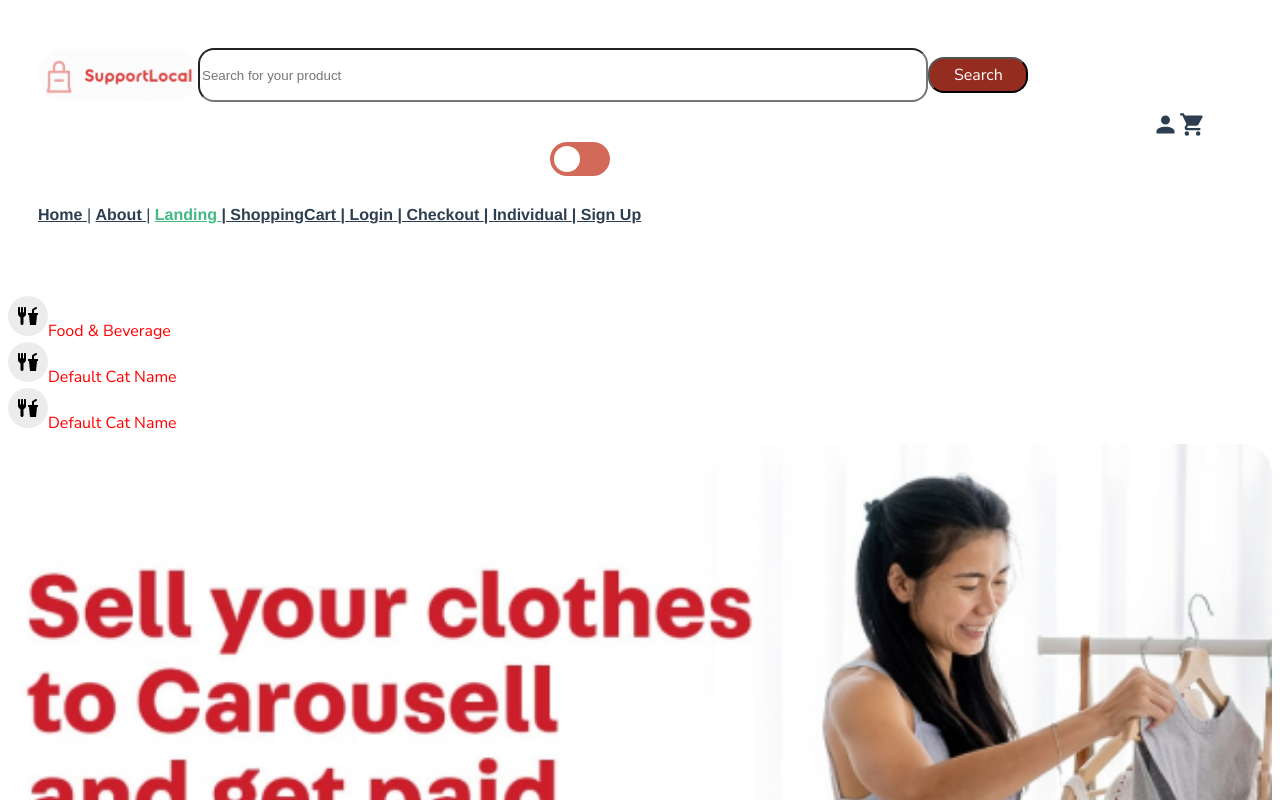
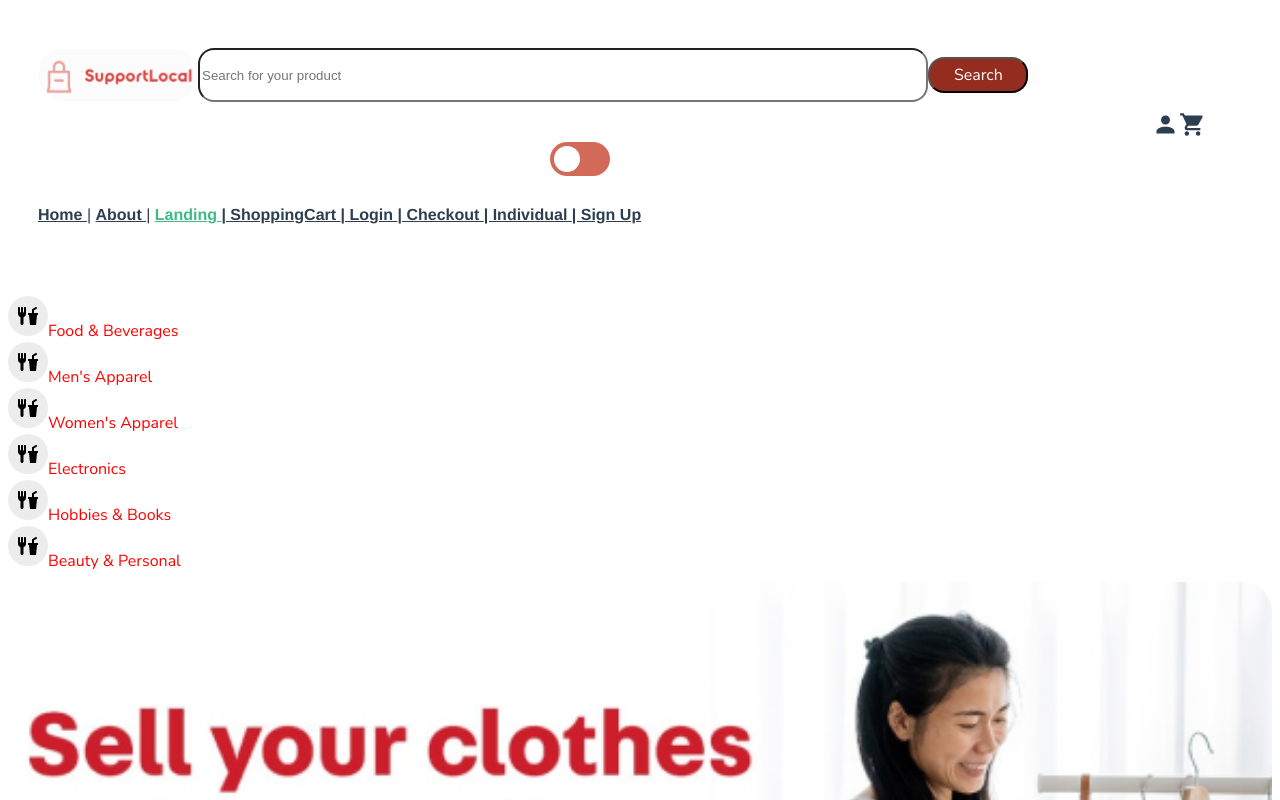
Before and after one commit to xavierkoo/support-local-frontend, a Vue app: page /#/landing in a window 1280 px wide. Shown: the top 800 px of the page. Built offline with nearby package versions, Linux system fonts and the light colour scheme.

Commit message:
feat: update component w iteration and emit method

```diff
--- a/src/components/SideNavPill.vue
+++ b/src/components/SideNavPill.vue
@@ -4,13 +4,14 @@
             class="btn btn-primary text-center"
             role="button"
             style="width: 100%"
+            @click="$emit('clickedItem', categoryName)"
         >
             <img
                 src="../assets/navSidePlaceholder.png"
                 style="width: 40px"
                 class="me-md-2"
             >
-            <span class="d-none d-xl-inline">{{ categoryname }}</span></a>
+            <span class="d-none d-xl-inline">{{ categoryName }}</span></a>
     </div>
 </template>
 
@@ -18,16 +19,16 @@
 export default {
   name: "SideNavPill",
   props: {
-    categoryname: {
+    categoryName: {
       type: String,
       default: "Default Cat Name",
     },
-    categoryimg: {
+    categoryImg: {
       type: String,
       default: "../assets/navSidePlaceholder.png'",
     },
   },
-  methods: {},
+  emits: ["clickedItem"],
 };
 </script>
 
--- a/src/views/LandingView.vue
+++ b/src/views/LandingView.vue
@@ -9,9 +9,12 @@
                         <!-- Display logo only from MD to Lg -->
                         <!-- Logo will align left, Caption will be visible at XL -->
                         <div class="row justify-content-center align-items-center">
-                            <SideNavPill categoryname="Food & Beverage" />
-                            <SideNavPill />
-                            <SideNavPill />
+                            <SideNavPill
+                                v-for="(cat, idx) in productCatArr"
+                                :key="idx"
+                                :category-name="cat"
+                                @clicked-item="changeCat"
+                            />
                         </div>
                     </div>
                     <div class="col-xl-6 col-md-10 bg-success centerbox">
@@ -73,12 +76,31 @@ export default {
     return {
       mode: localStorage.modes,
       category: "all",
+      productList: "",
+      productCatArr: [
+        "Food & Beverages",
+        "Men's Apparel",
+        "Women's Apparel",
+        "Electronics",
+        "Hobbies & Books",
+        "Beauty & Personal",
+      ],
     };
+  },
+  computed: {
+    getAllProduct() {
+      return null;
+    },
   },
   mounted() {
     window.addEventListener("modes-localstorage-changed", (event) => {
       this.mode = event.detail.storage;
     });
+  },
+  methods: {
+    changeCat(value) {
+      this.category = value;
+    },
   },
 };
 </script>
```
